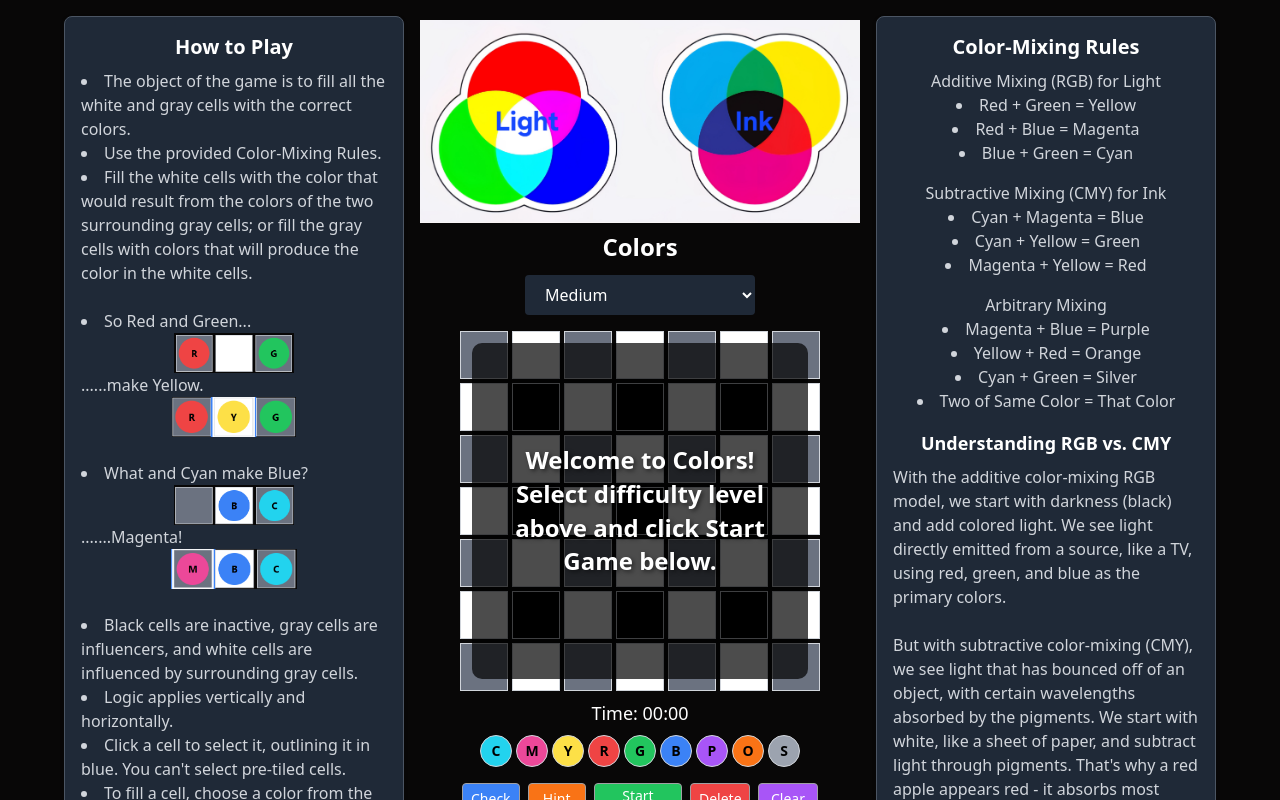
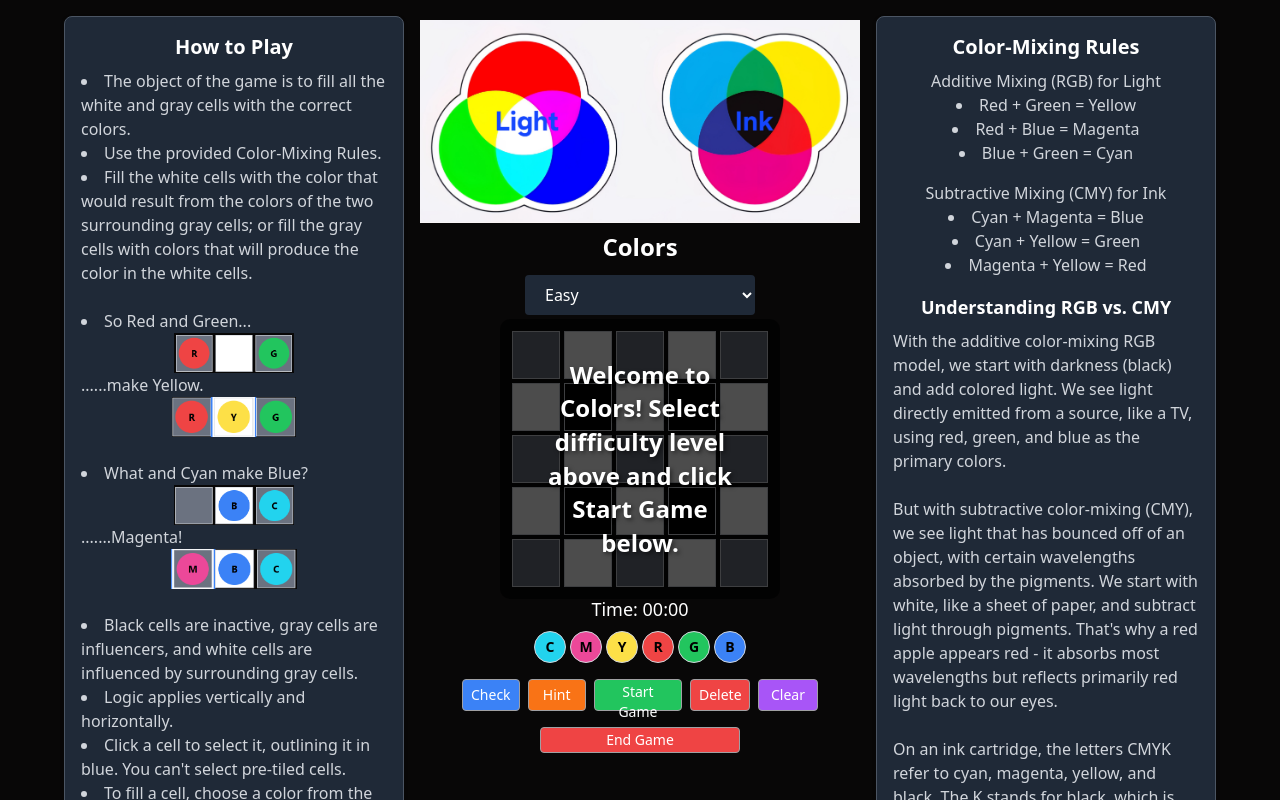
Before and after one commit to schlajo/colors-game, a React (Vite) app: page / in a window 1280 px wide. Shown: the top 800 px of the page. Built offline with nearby package versions, Linux system fonts and the light colour scheme.

Commit message:
Made Easy the default difficulty level.  Changed yellow shade of the Pause button, and reduced the size of the Welcome overlay.

```diff
--- a/src/App.jsx
+++ b/src/App.jsx
@@ -26,12 +26,12 @@ const App = () => {
   const [gameStarted, setGameStarted] = useState(false);
   const [isPaused, setIsPaused] = useState(false);
   const [timerShake, setTimerShake] = useState(false);
-  const [difficulty, setDifficulty] = useState("Medium");
+  const [difficulty, setDifficulty] = useState("Easy");
   const [showWelcomeOverlay, setShowWelcomeOverlay] = useState(true);
 
-  // Initialize Medium board on mount
+  // Initialize Easy board on mount
   useEffect(() => {
-    const initialBoard = createBoard("Medium");
+    const initialBoard = createBoard("Easy");
     setBoard(initialBoard);
   }, []);
 
@@ -113,15 +113,15 @@ const App = () => {
 
   const endGame = () => {
     console.log("End Game called");
-    const emptyBoard = createBoard(difficulty || "Medium");
+    const emptyBoard = createBoard(difficulty || "Easy");
     for (
       let row = 0;
-      row < DIFFICULTY_CONFIG[difficulty || "Medium"].GRID_SIZE;
+      row < DIFFICULTY_CONFIG[difficulty || "Easy"].GRID_SIZE;
       row++
     ) {
       for (
         let col = 0;
-        col < DIFFICULTY_CONFIG[difficulty || "Medium"].GRID_SIZE;
+        col < DIFFICULTY_CONFIG[difficulty || "Easy"].GRID_SIZE;
         col++
       ) {
         emptyBoard[row][col].color = null;
@@ -340,7 +340,7 @@ const App = () => {
   // Calculate board container height based on difficulty
   const boardContainerHeight = difficulty
     ? `${DIFFICULTY_CONFIG[difficulty].GRID_SIZE * 48}px`
-    : "336px";
+    : "240px";
 
   return (
     <>
@@ -528,7 +528,7 @@ const App = () => {
                   gameStarted && !showCongrats
                     ? isPaused
                       ? "bg-green-500 hover:bg-green-600" // Resume button - green
-                      : "bg-yellow-500 hover:bg-yellow-600" // Pause button - yellow
+                      : "bg-yellow-400 hover:bg-yellow-500" // Pause button - yellow
                     : "bg-green-500 hover:bg-green-600" // Start Game button - green
                 }`}
                 disabled={!difficulty}
--- a/src/index.css
+++ b/src/index.css
@@ -238,8 +238,8 @@ body,
   padding: 2rem;
   border-radius: 10px;
   text-align: center;
-  width: 336px;
-  height: 336px;
+  width: 280px;
+  height: 280px;
   font-size: 1.5rem;
   font-weight: 600;
   line-height: 1.4;
```
